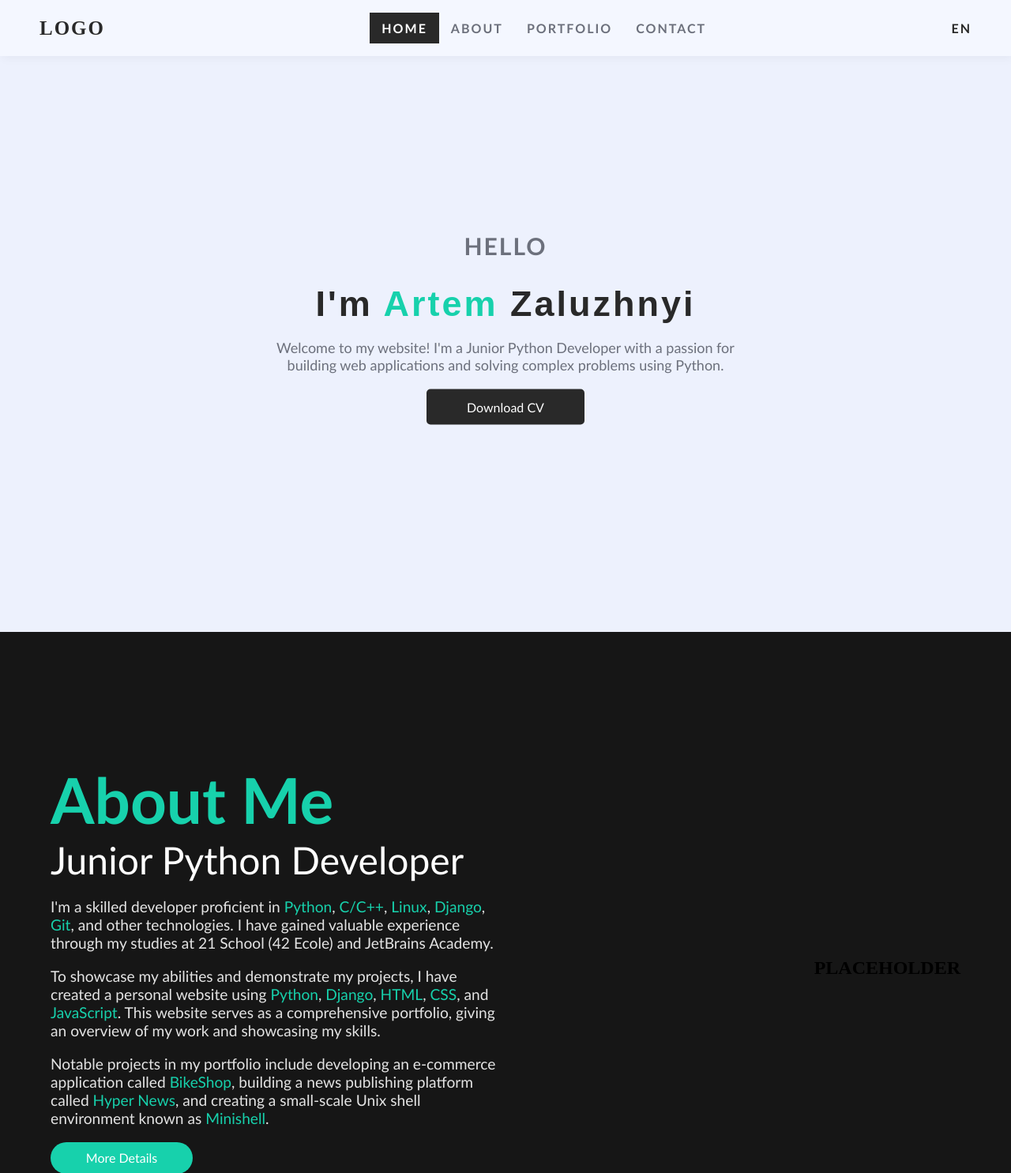
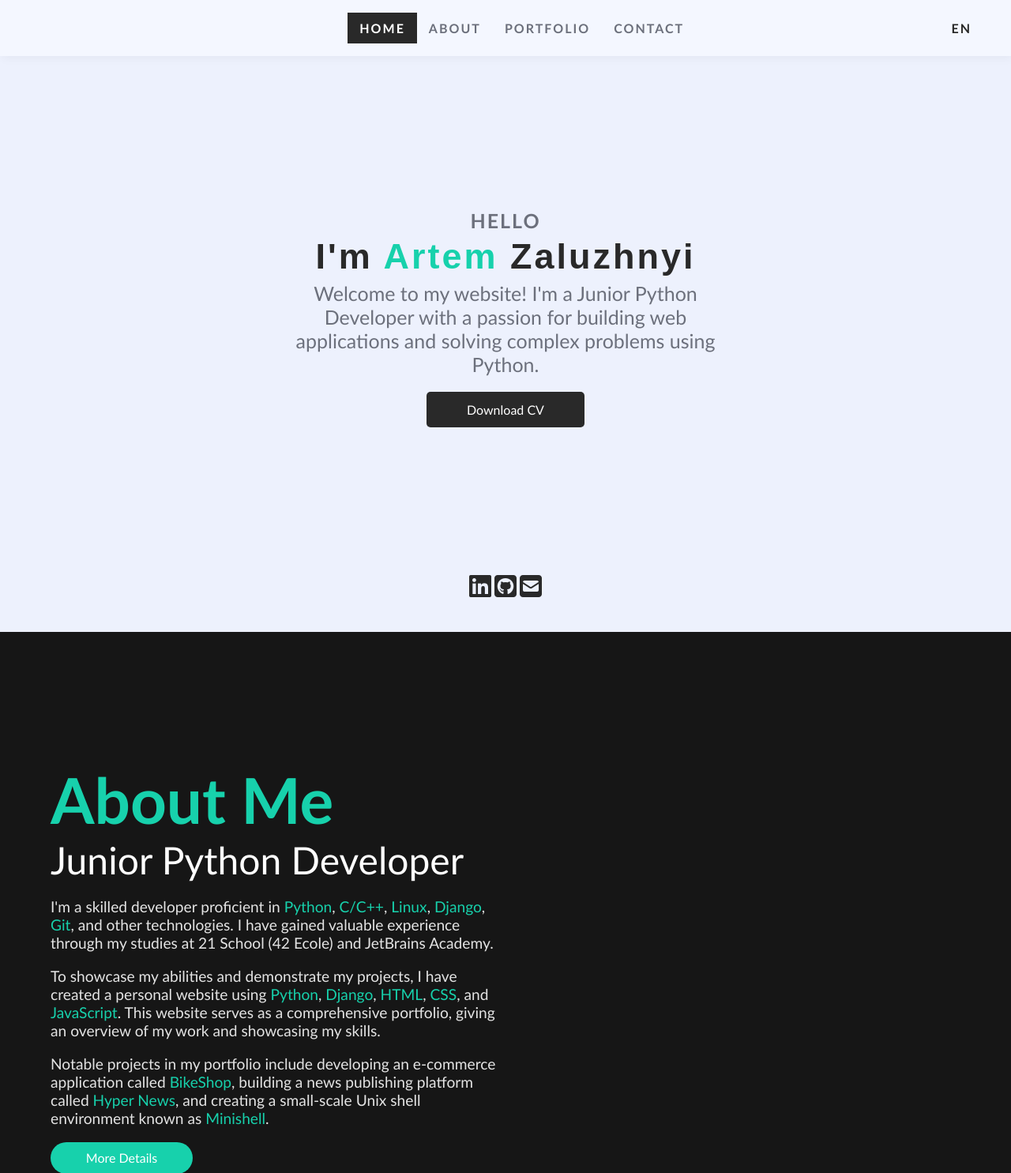
Before and after one commit to HolyJack/PersonalWebsite, a Django app: page / in a window 1280 px wide. Shown: the top 1485 px of the page at 79% size. Run offline with Django 4.2, Linux system fonts and the light colour scheme; some libraries are stand-ins or nearby versions.

Commit message:
Links to social media added. a fex fixes with styles

```diff
--- a/mainpage/static/mainpage/css/styles.css
+++ b/mainpage/static/mainpage/css/styles.css
@@ -37,6 +37,9 @@ nav {
     box-shadow: 2px 2px 12px rgba(0,0,0,0.05);
     z-index: 1;
 }
+
+nav::before {content: " "; width: 27px; height: 1px;}
+
 .menu {
     display: flex;
 }
@@ -54,6 +57,7 @@ nav {
     color: #292929;
     font-family: Poppins;
 }
+
 .menu li a:hover,
 .menu li a.active {
     background-color: #292929 !important;
@@ -79,27 +83,43 @@ nav {
     text-align: center;
 }
 
+#home .social-media {
+    position: absolute;
+    left: 50%;
+    bottom: 5%;
+    transform: translate(-50%, 5%);
+}
+
+#home .social-media a{
+    color: #292929;
+    font-size: 2rem;
+}
+
+#home .name .hello,
+#home .name .details {
+    color: #6c707c;
+    font-size: 25px;
+    margin: 5px
+}
+
 #home .name .hello {
-    color: #6c707c;
-    font-size: 30px;
     font-weight: bold;
     text-transform: uppercase;
     letter-spacing: 2px;
 }
 
+#home .name .details {
+    margin-bottom: 20px;
+}
+
 #home .name h1 {
     font-family: Poppins, sans-serif;
     font-size: 45px;
-    margin: 0;
+    margin: 5px;
     letter-spacing: 3px;
     color: #292929;
 }
 
-#home .name .details {
-    color: #6c707c;
-    font-size: 18px;
-    margin-bottom: 20px;
-}
 #home .button-wrapper {
     display: flex;
     justify-content: center;
@@ -120,7 +140,7 @@ nav {
     transition: background-color 0.3s ease;
 }
 
-#home .cv-btn:hover {
+#home .cv-btn:hover{
     background-color: #131313;
 }
 #about {
@@ -473,7 +493,7 @@ nav {
     .toggle {
         display: block;
     }
-    .toggle:before {
+    .toggle::before {
         content: '\f0c9';
         font-family: fontAwesome;
         line-height: 0px;
--- a/mainpage/templates/mainpage/index.html
+++ b/mainpage/templates/mainpage/index.html
@@ -18,7 +18,7 @@
     <!--navigation-->
     <nav>
         <!--logo-->
-        <a href="#" class="logo">Logo</a>
+
         <!--bar-icon-->
         <div class="toggle"></div>
         <!--menu-->
@@ -43,6 +43,11 @@
             <div class="button-wrapper">
                 <a href="{% static 'mainpage/pdf/cv.pdf' %}" download class="cv-btn">Download CV</a>
             </div>
+        </div>
+        <div class="social-media">
+            <a href="https://www.linkedin.com/in/artem-zaluzhnyi/" target="_blank"><i class="fa-brands fa-linkedin"></i></a>
+            <a href="https://github.com/HolyJack/" target="_blank"><i class="fa-brands fa-square-github"></i></a>
+            <a href="#contact-form"><i class="fa-solid fa-square-envelope"></i></a>
         </div>
     </section>
     <!--about-->
@@ -78,7 +83,7 @@
         </div>
         <!--about-model-img-->
         <div class="about-model">
-            <h1>PLACEHOLDER</h1>
+            <p> </p>
             <!--<img src="images/about-model.png" alt="model"/>-->
         </div>
     </section>
```
Also changed, not shown: db.sqlite3, 1 other file.
